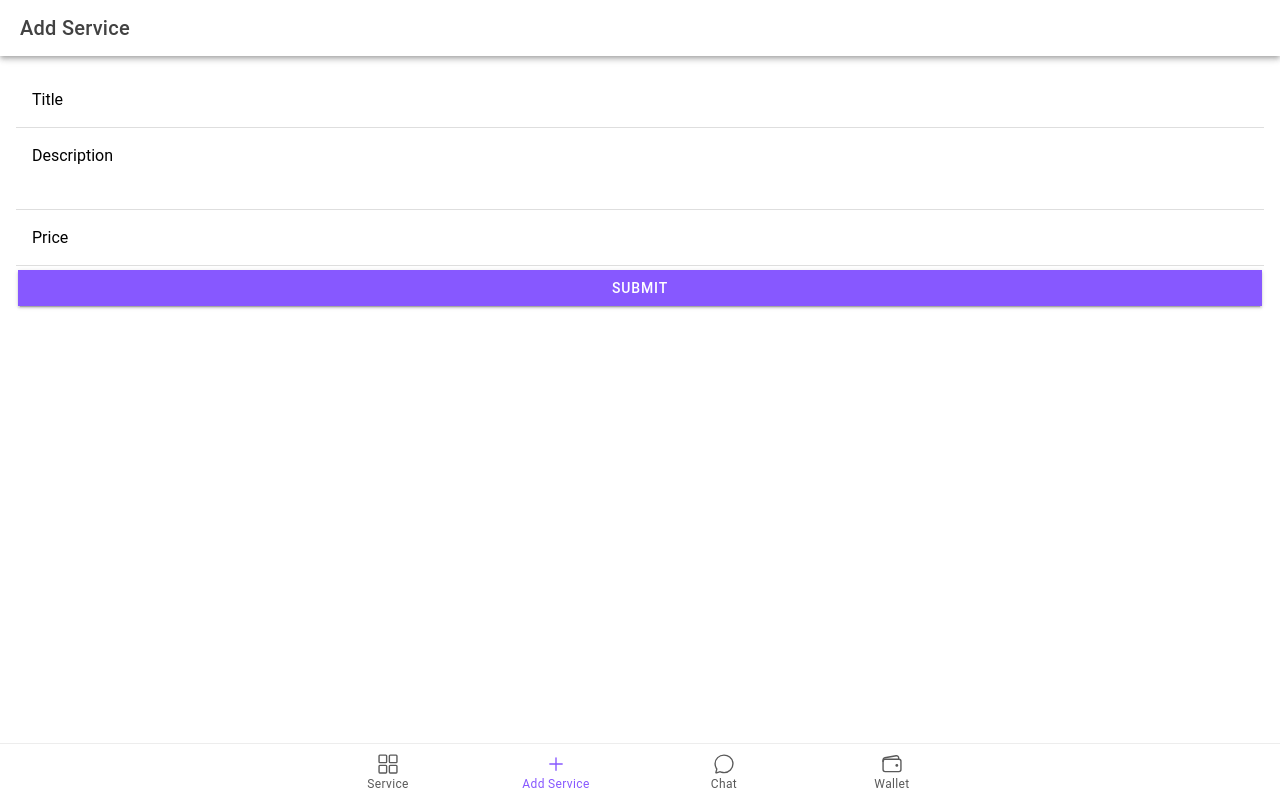
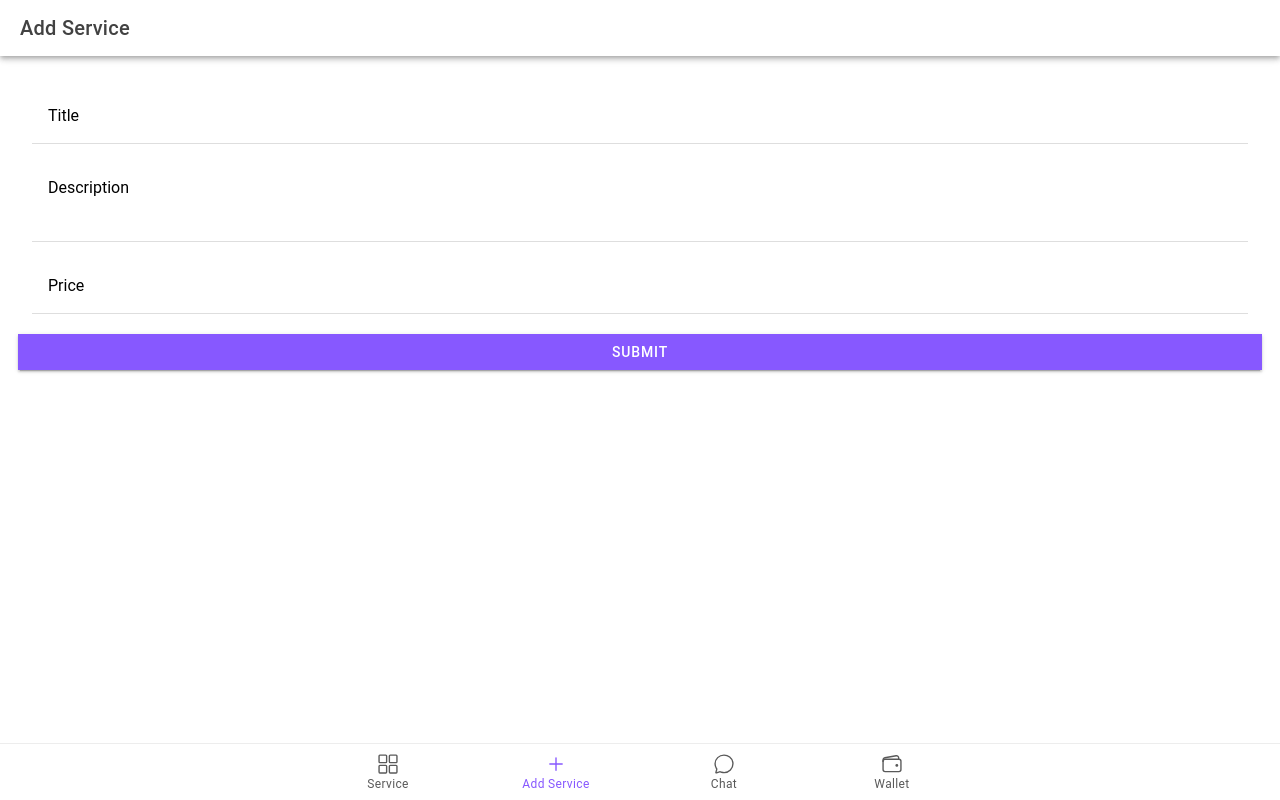
Before and after one commit to wedalb/ethmunich, a React (Vite) app in the folder ionic-react-app/: page /addService in a window 1280 px wide. Built offline with nearby package versions, Linux system fonts and the light colour scheme.

Commit message:
change style

```diff
--- a/ionic-react-app/src/pages/AddTab.css
+++ b/ionic-react-app/src/pages/AddTab.css
@@ -0,0 +1,7 @@
+/* styles.css */
+.form-container {
+  display: flex;
+  flex-direction: column;
+  gap: 16px; /* Adjust the value as needed */
+  padding: 16px; /* Optional padding */
+}
--- a/ionic-react-app/src/pages/AddTab.tsx
+++ b/ionic-react-app/src/pages/AddTab.tsx
@@ -59,6 +59,7 @@ const AddTab: React.FC = () => {
         </IonToolbar>
       </IonHeader>
       <IonContent className="ion-padding">
+        <div className="form-container">
         <IonItem>
           <IonLabel position="floating">Title</IonLabel>
           <IonInput
@@ -81,6 +82,7 @@ const AddTab: React.FC = () => {
             onIonChange={(e) => setPrice(e.detail.value!)}
           />
         </IonItem>
+        </div>
         <IonButton expand="full" onClick={handleSubmit}>
           Submit
         </IonButton>
```
